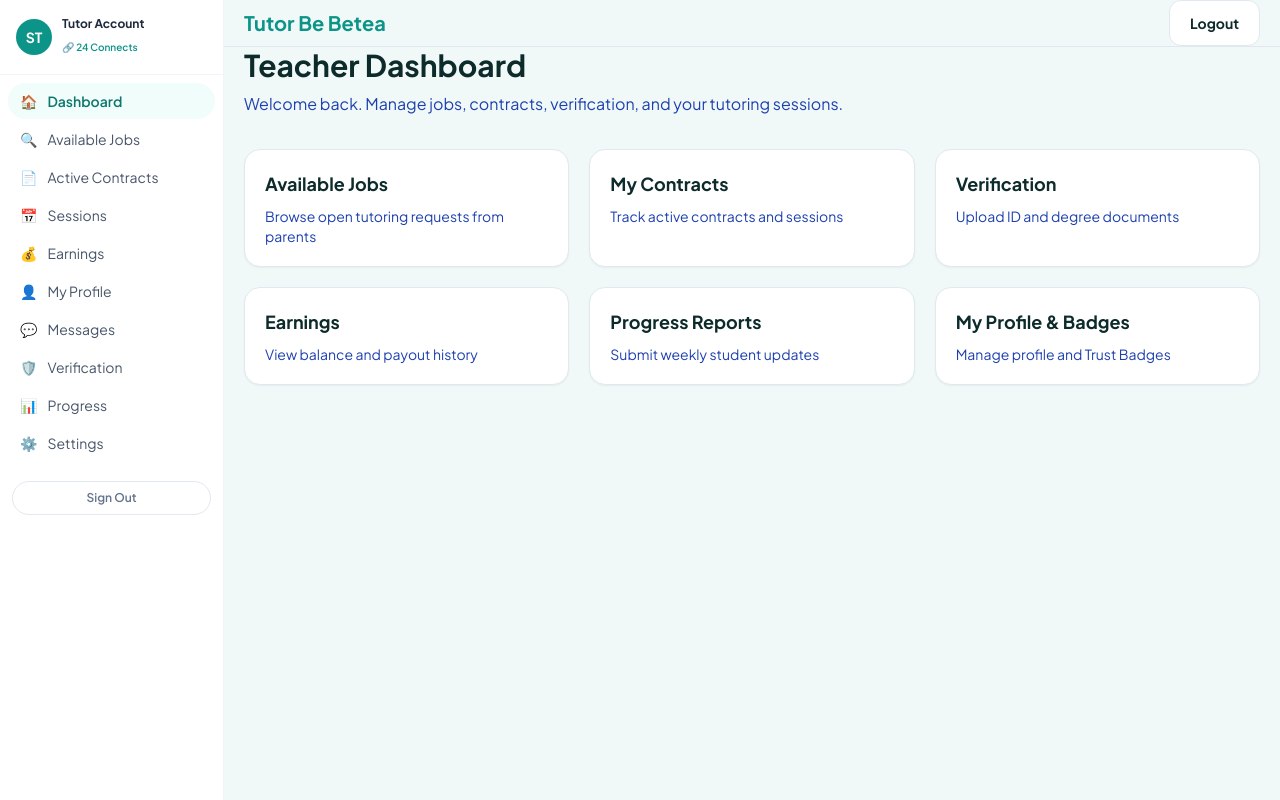
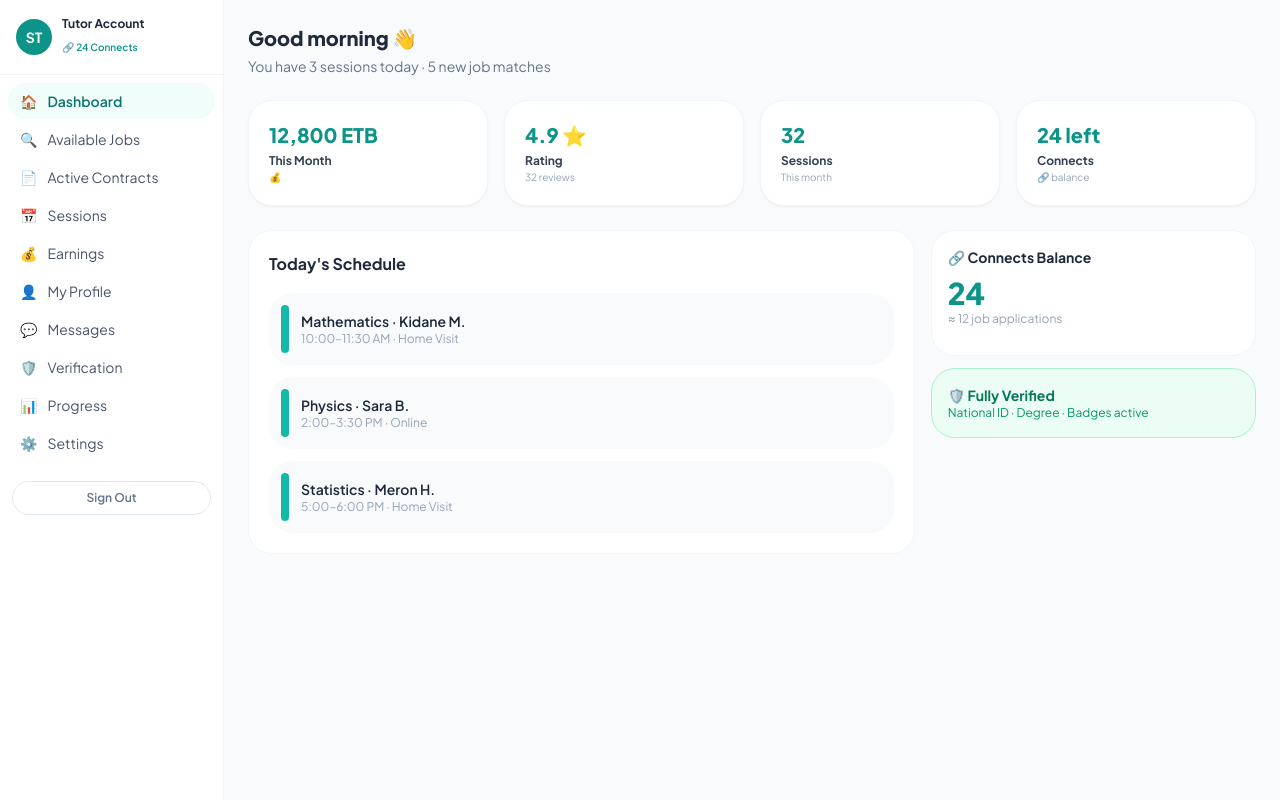
Before and after one commit to Zeordi/tutor-be-betea, a Next.js app in the folder apps/web/: page /teacher in a window 1280 px wide. Built offline with nearby package versions, Linux system fonts and the light colour scheme; sample sign-in values are in the browser's storage.

Commit message:
Update page.tsx

```diff
--- a/apps/web/app/teacher/page.tsx
+++ b/apps/web/app/teacher/page.tsx
@@ -1,106 +1,82 @@
-"use client";
+export default function TeacherHomePage() {
+  return (
+    <div className="space-y-6 p-6">
+      <div>
+        <h2 className="mb-1 text-xl font-extrabold text-slate-800 dark:text-white">
+          Good morning 👋
+        </h2>
+        <p className="text-sm text-slate-500">
+          You have 3 sessions today · 5 new job matches
+        </p>
+      </div>
 
-import Link from "next/link";
-import { useEffect, useState } from "react";
-import { useRouter } from "next/navigation";
+      <div className="grid gap-4 md:grid-cols-4">
+        {[
+          ["This Month", "12,800 ETB", "💰"],
+          ["Rating", "4.9 ⭐", "32 reviews"],
+          ["Sessions", "32", "This month"],
+          ["Connects", "24 left", "🔗 balance"],
+        ].map(([label, val, sub]) => (
+          <div
+            key={label}
+            className="rounded-2xl border border-slate-100 bg-white p-5 shadow-sm dark:border-slate-800 dark:bg-[#112240]"
+          >
+            <p className="text-xl font-extrabold text-teal-600">{val}</p>
+            <p className="mt-1 text-xs font-bold text-slate-700 dark:text-slate-300">
+              {label}
+            </p>
+            <p className="text-[10px] text-slate-400">{sub}</p>
+          </div>
+        ))}
+      </div>
 
-export default function TeacherDashboardPage() {
-  const router = useRouter();
-  const [ready, setReady] = useState(false);
+      <div className="grid gap-4 md:grid-cols-3">
+        <div className="rounded-2xl border border-slate-100 bg-white p-5 dark:border-slate-800 dark:bg-[#112240] md:col-span-2">
+          <h3 className="mb-4 font-bold text-slate-800 dark:text-white">
+            Today&apos;s Schedule
+          </h3>
+          <div className="space-y-3">
+            {[
+              ["Kidane M.", "Mathematics", "10:00–11:30 AM", "Home Visit"],
+              ["Sara B.", "Physics", "2:00–3:30 PM", "Online"],
+              ["Meron H.", "Statistics", "5:00–6:00 PM", "Home Visit"],
+            ].map(([child, subject, time, type]) => (
+              <div
+                key={child}
+                className="flex items-center gap-3 rounded-xl bg-slate-50 p-3 dark:bg-slate-800/50"
+              >
+                <div className="h-12 w-2 flex-shrink-0 rounded-full bg-teal-500" />
+                <div className="flex-1">
+                  <p className="text-sm font-semibold text-slate-800 dark:text-white">
+                    {subject} · {child}
+                  </p>
+                  <p className="text-xs text-slate-400">
+                    {time} · {type}
+                  </p>
+                </div>
+              </div>
+            ))}
+          </div>
+        </div>
 
-  useEffect(() => {
-    const token = localStorage.getItem("token");
-
-    if (!token) {
-      router.replace("/login");
-      return;
-    }
-
-    setReady(true);
-  }, [router]);
-
-  if (!ready) {
-    return (
-      <main className="min-h-screen flex items-center justify-center">
-        <p className="text-[var(--secondary)]">Checking authentication...</p>
-      </main>
-    );
-  }
-
-  const actions = [
-    {
-      title: "Available Jobs",
-      desc: "Browse open tutoring requests from parents",
-      href: "/teacher/jobs",
-    },
-    {
-      title: "My Contracts",
-      desc: "Track active contracts and sessions",
-      href: "/teacher/contracts",
-    },
-    {
-      title: "Verification",
-      desc: "Upload ID and degree documents",
-      href: "/teacher/verification",
-    },
-    {
-      title: "Earnings",
-      desc: "View balance and payout history",
-      href: "/teacher/earnings",
-    },
-    {
-      title: "Progress Reports",
-      desc: "Submit weekly student updates",
-      href: "/teacher/progress/submit",
-    },
-    {
-      title: "My Profile & Badges",
-      desc: "Manage profile and Trust Badges",
-      href: "/teacher/profile",
-    },
-  ];
-
-  return (
-    <main className="min-h-screen bg-[var(--background)]">
-      {/* Top bar */}
-      <header className="border-b border-[var(--border)] bg-[var(--background)]">
-        <div className="container flex items-center justify-between py-4">
-          <div className="text-xl font-bold text-[var(--primary)]">
-            Tutor Be Betea
+        <div className="space-y-3">
+          <div className="rounded-2xl border border-slate-100 bg-white p-4 dark:border-slate-800 dark:bg-[#112240]">
+            <p className="mb-2 text-sm font-bold text-slate-800 dark:text-white">
+              🔗 Connects Balance
+            </p>
+            <p className="text-3xl font-extrabold text-teal-600">24</p>
+            <p className="mb-3 text-xs text-slate-400">≈ 12 job applications</p>
           </div>
-
-          <button
-            onClick={() => {
-              localStorage.removeItem("token");
-              router.push("/login");
-            }}
-            className="btn btn-secondary text-sm px-4 py-2"
-          >
-            Logout
-          </button>
+          <div className="rounded-2xl border border-emerald-200 bg-emerald-50 p-4 dark:border-emerald-800 dark:bg-emerald-900/20">
+            <p className="text-sm font-bold text-emerald-700 dark:text-emerald-300">
+              🛡️ Fully Verified
+            </p>
+            <p className="text-xs text-emerald-600 dark:text-emerald-400">
+              National ID · Degree · Badges active
+            </p>
+          </div>
         </div>
-      </header>
-
-      {/* Dashboard content */}
-      <section className="container py-10">
-        <h1 className="text-3xl font-bold mb-2">Teacher Dashboard</h1>
-        <p className="text-[var(--secondary)] mb-8">
-          Welcome back. Manage jobs, contracts, verification, and your tutoring sessions.
-        </p>
-
-        <div className="grid md:grid-cols-2 xl:grid-cols-3 gap-5">
-          {actions.map((item) => (
-            <Link
-              key={item.title}
-              href={item.href}
-              className="card hover:shadow-md transition"
-            >
-              <h3 className="text-lg font-bold mb-2">{item.title}</h3>
-              <p className="text-sm text-[var(--secondary)]">{item.desc}</p>
-            </Link>
-          ))}
-        </div>
-      </section>
-    </main>
+      </div>
+    </div>
   );
 }
```
